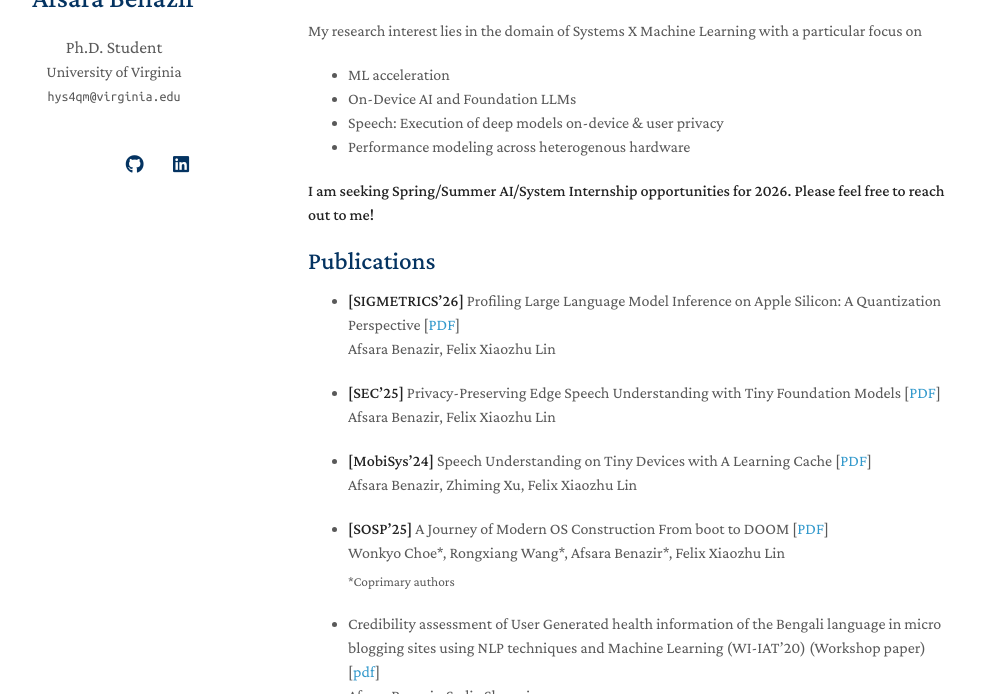
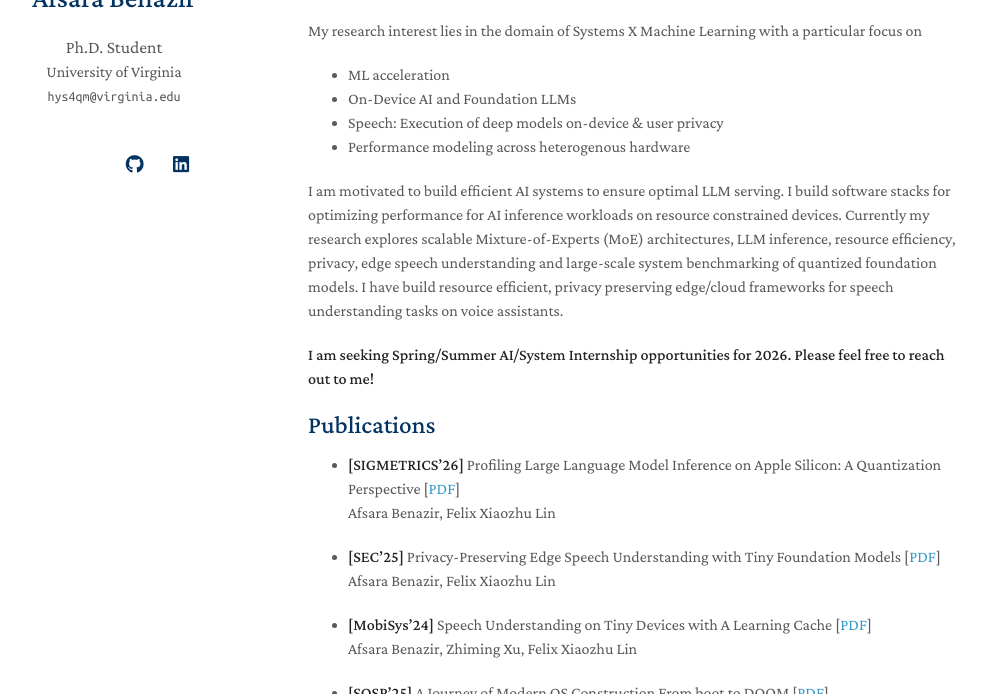
Before and after one commit to afsara-ben/aben.github.io, a Jekyll site: the page built from index.md, in a window 1280 px wide and 900 px high, cut to the strip 206-900 px from the top of the window. Shown: the whole strip, without its empty margins (162-1148 px from the left). Built offline with Jekyll 4.4.1, drawn with Linux system fonts in a browser that asks for light colours; nearby versions of some CDN libraries; a style sheet for code colours, icons or effects is not loaded; our own code applies the rules of GitHub Pages for plain Markdown files; part of the change alters nothing that is shown.

Commit message:
Revise personal information and research interests
Updated CV link and added details about research interests and internship opportunities.

```diff
--- a/index.md
+++ b/index.md
@@ -5,7 +5,7 @@ layout: homepage
 ## About Me
 
 Hello! My name is Afsara Benazir. I am currently a fourth-year PhD student in the Department of Computer Science at the [University of Virginia](https://www.virginia.edu/), advised by Prof. [Felix Xiaozhu Lin](https://fxlin.github.io/). Prior to this, I received my B.Sc. in Computer Science from [BUET](https://www.buet.ac.bd/web/#/) (Bangladesh University of Engineering and Technology) in 2021.
-For more information, please check my [CV](https://drive.google.com/file/d/1rHSGNY-xZLP-U0pMtrro3PKNzD7kqU0Q/view?usp=sharing).
+For more information, please check my [CV](https://drive.google.com/file/d/1EWeLvZ1B-V3NF6R8ITuUBnl9J0RBm-Zm/view?usp=sharing).
 
 My research interest lies in the domain of Systems X Machine Learning with a particular focus on
 
@@ -13,6 +13,8 @@ My research interest lies in the domain of Systems X Machine Learning with a par
 * On-Device AI and Foundation LLMs
 * Speech: Execution of deep models on-device & user privacy
 * Performance modeling across heterogenous hardware
+
+I am motivated to build efficient AI systems to ensure optimal LLM serving. I build software stacks for optimizing performance for AI inference workloads on resource constrained devices. Currently my research explores scalable Mixture-of-Experts (MoE) architectures, LLM inference, resource efficiency, privacy, edge speech understanding and large-scale system benchmarking of quantized foundation models. I have build resource efficient, privacy preserving edge/cloud frameworks for speech understanding tasks on voice assistants.
 
 **I am seeking Spring/Summer AI/System Internship opportunities for 2026. Please feel free to reach out to me!**
 
```
